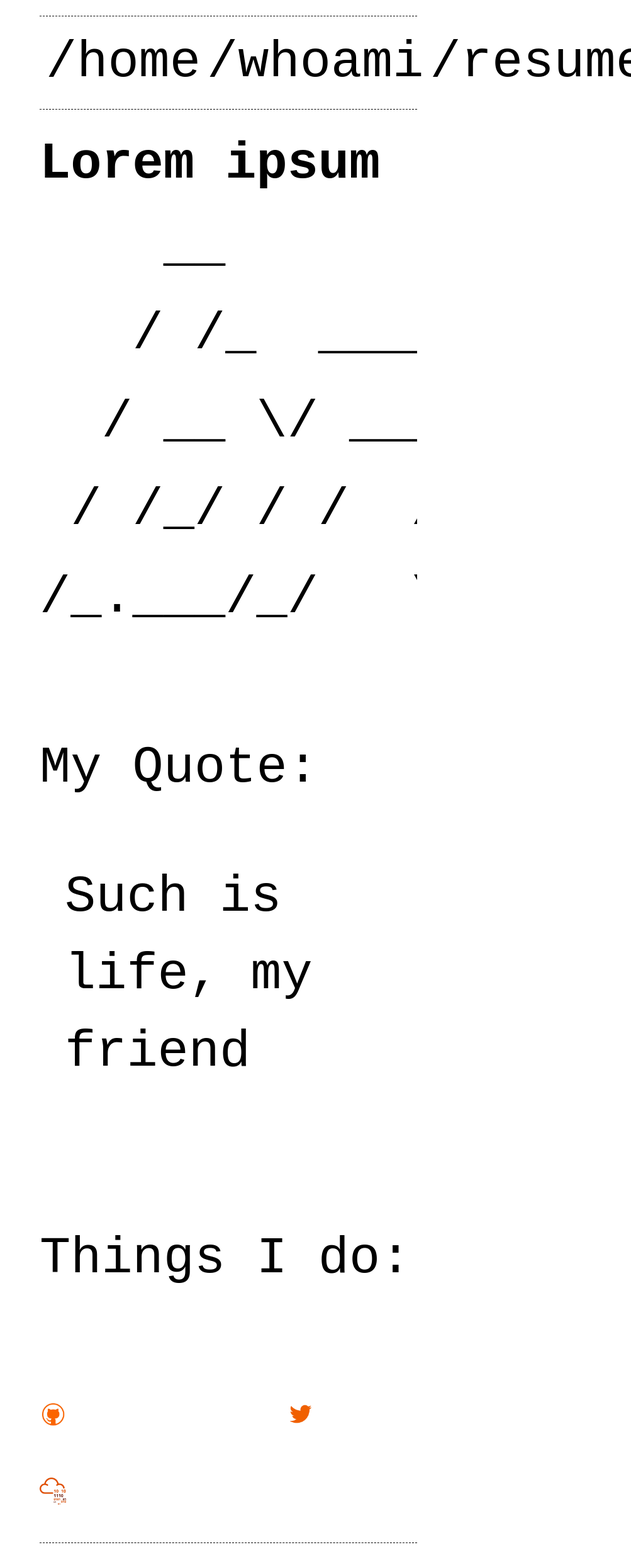
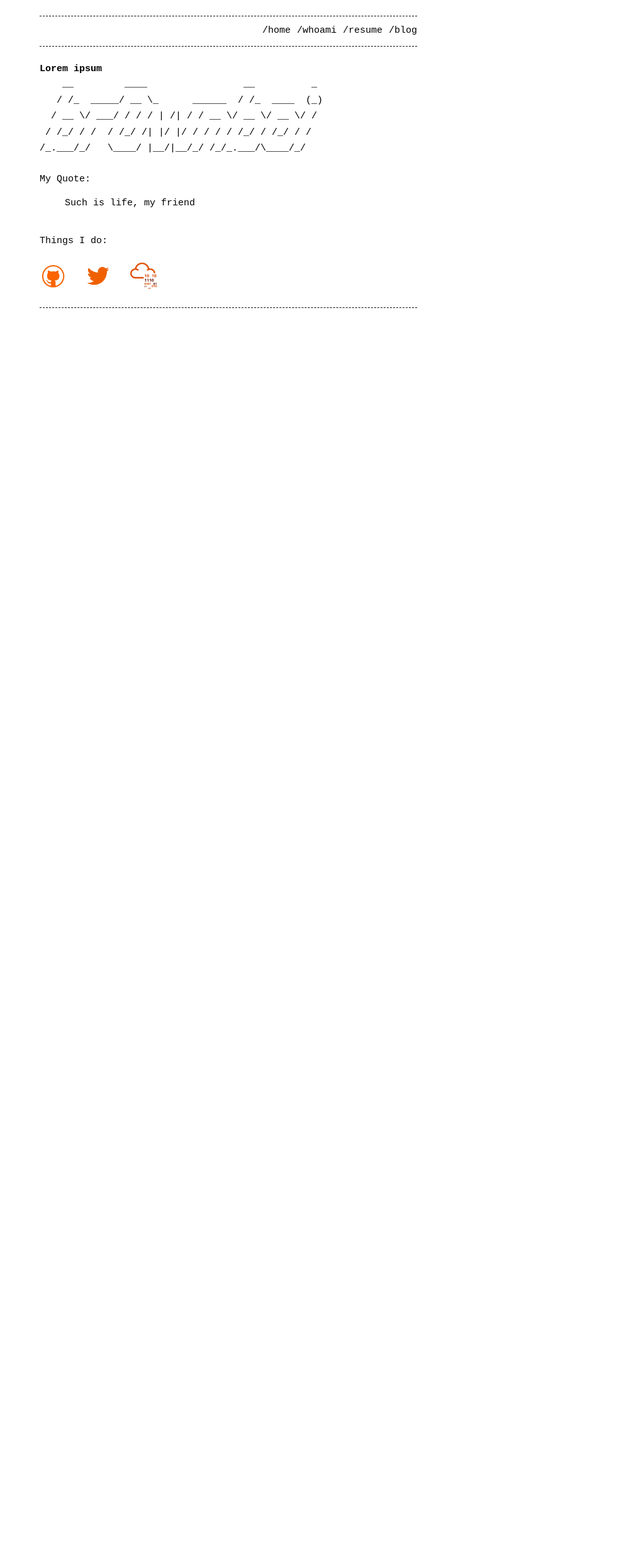
Before and after one commit to br0wnboi/test-website, a Jekyll site: the page built from index.md, in a window 1280 px wide. Shown: the whole page at 63% size, without its empty margins (277-1280 px from the left). Built offline with Jekyll 4.4.1, drawn with Linux system fonts in a browser that asks for light colours; after the commit the page ends 900 px from its top, so only the background shows below that.

Commit message:
Update base.scss

```diff
--- a/_sass/base.scss
+++ b/_sass/base.scss
@@ -5,7 +5,7 @@
  * Style variables
  */
 $base-font-family:     'Source Code Pro', monospace !default;
-$base-font-size:       82px !default;
+$base-font-size:       15px !default;
 $mobile-font-size:     12px !default;
 $base-line-height:     1.5 !default;
 $container-width:      90% !default;
```
